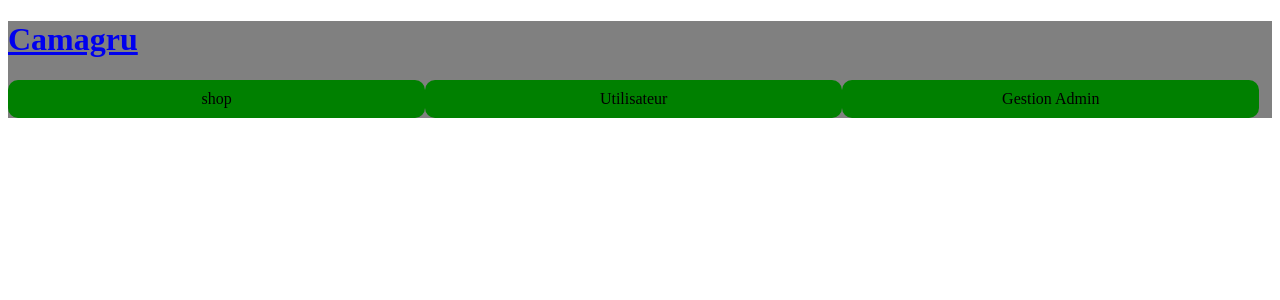
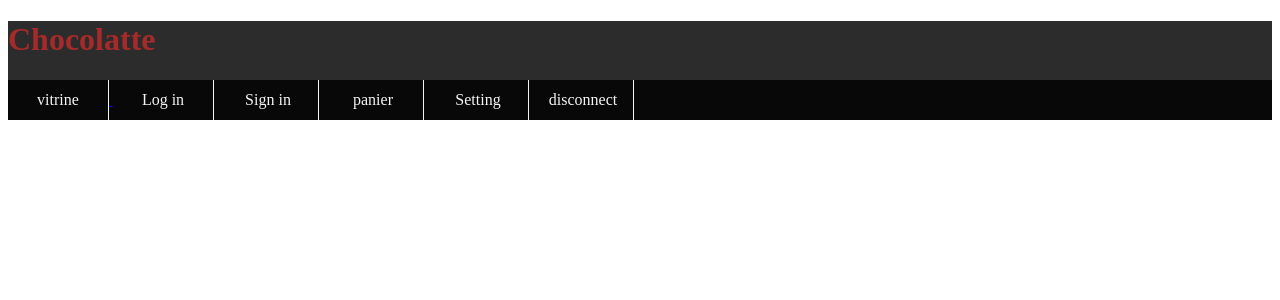
Before and after one commit to Halias3422/rush00PiscinePHP2019, a PHP site: page /header.php in a window 1280 px wide. Shown: the top 300 px of the page. Run offline with PHP 8.4, Linux system fonts and the light colour scheme.

Commit message:
header+css new

```diff
--- a/header.php
+++ b/header.php
@@ -13,51 +13,22 @@
 <body>
 
 
-<header style="background-color: grey; width:100%;">
+<header>
+<h1 class="deco">Chocolatte</h1>
+<nav>
+    <ul>
+        <li><a href="~/index.php">vitrine</li>
+        <?php //if (session visiteur) ?>
+        <li><a href="./loginSystem/login.php">Log in</a></li>
+        <li><a href="./loginSystem/signUp.php">Sign in</a></li>
 
-<!-- <div>
-    <h1><a href="~/index.php">Camagru</a></h1>
+        <li><a href="./userSession/lpanier.php">panier</a></li>
+        <?php //if (user/admin log) ?>
+        <li><a href="./userSession/settings.php">Setting</a></li>
+        <li><a href="~/index.php">disconnect</a></li>
+    </ul>
+</nav>
 
-    <?php //if () Personne de log dans index ?>
-    <nav>
-        <a href="./loginSystem/login.php">Login</a>
-        <a href="./loginSystem/signUp.php">Sign up</a>
-    </nav>
-
-     <?php //if () Users dans index ?>
-        <a href="./userSession/lpanier.php">Basket</a>
-        <a href="./loginSystem/signUp.php">Disconnect</a>
-    <?php //if () Admin log ?>
-        <a href="./userSession/lpanier.php">Basket</a>
-        <a href="./loginSystem/signUp.php">Disconnect</a>
-        <a href="./admin/index_admin.php">Gestion</a>
-
-</div> -->
-<div>
-    <h1><a href="~/index.php">Camagru</a></h1>
-                <div>
-                <ul class="menu">
-                    <li style="text-align: center;">shop</li>
-                    <li><a href="~/index.php">vitrine</a></li>
-                    <li><a href="./userSession/lpanier.php">panier</a></li>
-                </ul>
-                <ul class="menu">
-                    <li style="text-align: center;">Utilisateur</li>
-                    <?php //if () user pas connecter  ?>
-                        <li><a href="./loginSystem/login.php">Log in</a></li>
-                        <li><a href="./loginSystem/signUp.php">Sign in</a></li>
-                        <?php //else ?>
-                        <li><a href="./userSession/settings.php">Setting</a></li>
-                        <li><a href="~/index.php">disconnect</a></li> <?php // deconnecter user?>
-
-                </ul>
-                <?php  //if () admin co ?>
-                <ul class="menu">
-                    <li style="text-align: center;">Gestion Admin</li>
-                    <li><a href="./admin/index_admin.php">gestion</a></li>
-                </ul>
-                </div>
-</div>
 
 </header>
 </html>
--- a/menu.css
+++ b/menu.css
@@ -1,36 +1,44 @@
 
-body ul{
-    border-radius: 10px;
+nav ul
+{
+    padding: 0px;
+    margin: 0px;
+    list-style-type: none;
+    background-color:  rgba(0, 0, 0, 0.829);
 }
 
-ul.menu li{
-    display: none;
-    padding:10px 10px 10px 20px;
-}
-ul.menu li:first-child{
-    display: block;
-    border-top:0px;
-    padding-left:10px;
-
-}
-ul.menu:hover li{
-    display:block;
+nav li
+{
+    display: inline-block;
+    width: 100px;
+    height: 40px;
+    margin: 0px;
+    padding: 0px;
+    border-right: 1px solid whitesmoke;
+    text-align: center;
+    line-height: 40px;
 }
 
-ul.menu{
-    background-color: green;
-    padding:0px;
-margin: 0;
-float: left;
-    width: 33%;
+nav li a
+{
+    display: block;
+    text-decoration: none;
+    color: whitesmoke;
 }
 
 header
 {
-    height: 97px;
+    background-color:  rgba(0, 0, 0, 0.829);
+    width:100%;
 }
 
-li
+nav li :hover
 {
+    background-color: cyan;
+}
+.deco
+{
+    display: block;
     text-decoration: none;
+    color: brown;
 }
```
